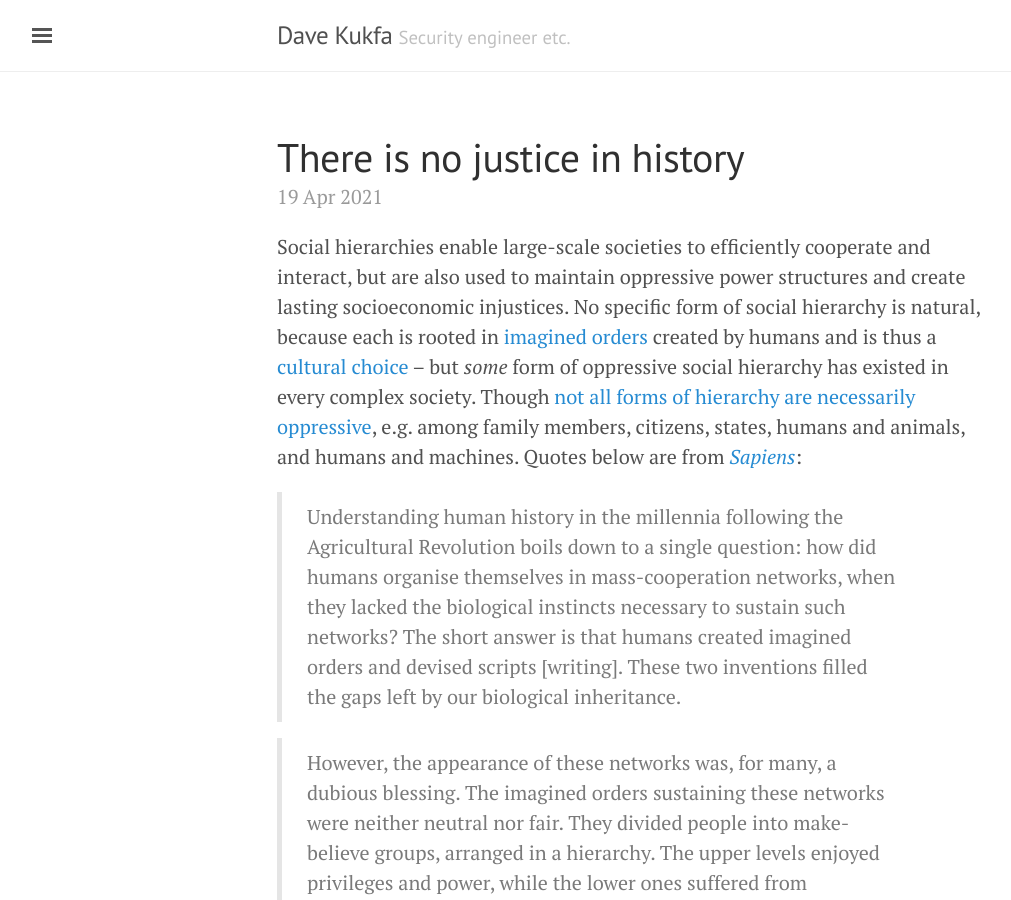
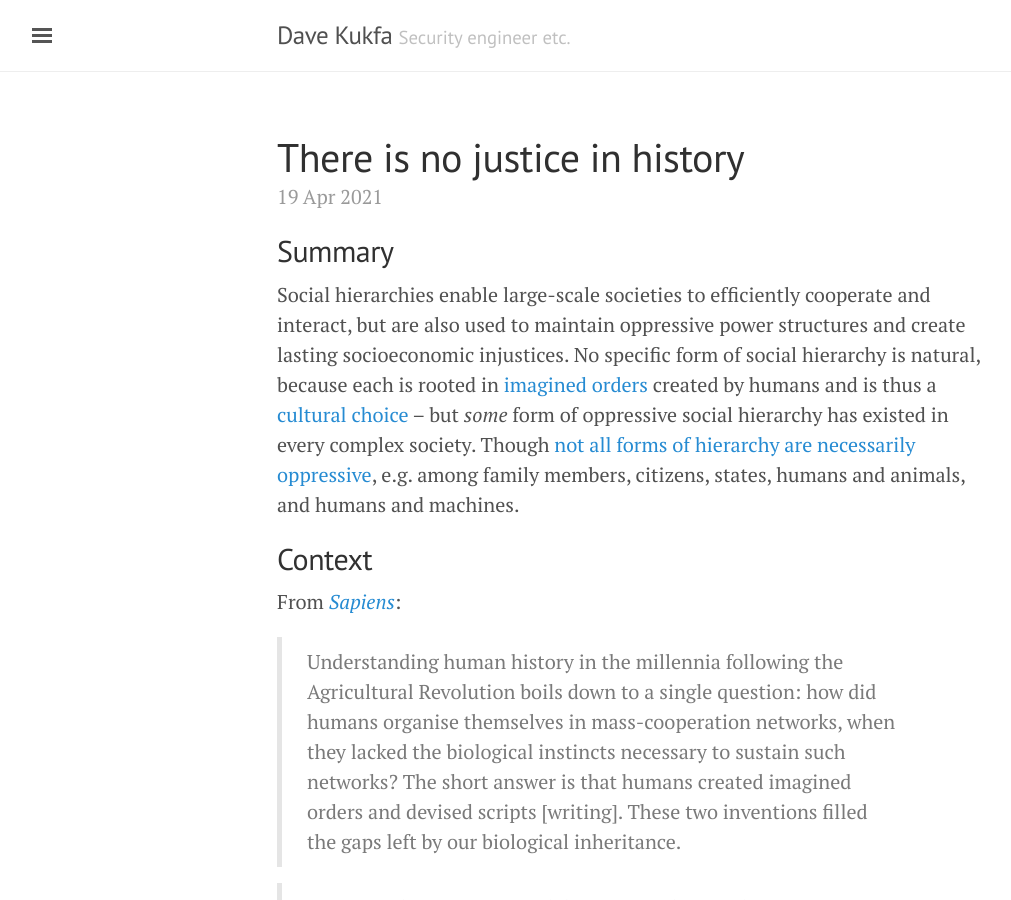
Before and after one commit to kukfa/kukfa.github.io, a Jekyll site: the page built from mental-models/_posts/2021-04-19-no-justice-in-history.md, in a window 1280 px wide and 900 px high. Shown: the whole window, without its empty margins (3-1014 px from the left). Built offline with Jekyll 4.4.1, drawn with Linux system fonts in a browser that asks for light colours; nearby versions of some CDN libraries; some of the changed text lies outside the part shown.

Commit message:
separate no justice in history into summary and context

```diff
--- a/mental-models/_posts/2021-04-19-no-justice-in-history.md
+++ b/mental-models/_posts/2021-04-19-no-justice-in-history.md
@@ -4,7 +4,13 @@
 tag: history
 ---
 
-Social hierarchies enable large-scale societies to efficiently cooperate and interact, but are also used to maintain oppressive power structures and create lasting socioeconomic injustices. No specific form of social hierarchy is natural, because each is rooted in [imagined orders]({% post_url mental-models/2021-04-17-imagined-order %}) created by humans and is thus a [cultural choice]({% post_url mental-models/2021-03-13-no-natural-way-of-life %}) -- but _some_ form of oppressive social hierarchy has existed in every complex society. Though [not all forms of hierarchy are necessarily oppressive](https://press.princeton.edu/ideas/in-defense-of-hierarchy), e.g. among family members, citizens, states, humans and animals, and humans and machines. Quotes below are from _[Sapiens](https://www.ynharari.com/book/sapiens-2/)_:
+## Summary
+
+Social hierarchies enable large-scale societies to efficiently cooperate and interact, but are also used to maintain oppressive power structures and create lasting socioeconomic injustices. No specific form of social hierarchy is natural, because each is rooted in [imagined orders]({% post_url mental-models/2021-04-17-imagined-order %}) created by humans and is thus a [cultural choice]({% post_url mental-models/2021-03-13-no-natural-way-of-life %}) -- but _some_ form of oppressive social hierarchy has existed in every complex society. Though [not all forms of hierarchy are necessarily oppressive](https://press.princeton.edu/ideas/in-defense-of-hierarchy), e.g. among family members, citizens, states, humans and animals, and humans and machines.
+
+## Context
+
+From _[Sapiens](https://www.ynharari.com/book/sapiens-2/)_:
 
 > Understanding human history in the millennia following the Agricultural Revolution boils down to a single question: how did humans organise themselves in mass-cooperation networks, when they lacked the biological instincts necessary to sustain such networks? The short answer is that humans created imagined orders and devised scripts [writing]. These two inventions filled the gaps left by our biological inheritance.
 
@@ -16,7 +22,7 @@
 
 > Most people claim that their social hierarchy is natural and just, while those of other societies are based on false and ridiculous criteria. Modern Westerners are taught to scoff at the idea of racial hierarchy. They are shocked by laws prohibiting blacks to live in white neighbourhoods, or to study in white schools, or to be treated in white hospitals. But the hierarchy of rich and poor – which mandates that rich people live in separate and more luxurious neighbourhoods, study in separate and more prestigious schools, and receive medical treatment in separate and better-equipped facilities – seems perfectly sensible to many Americans and Europeans. Yet it’s a proven fact that most rich people are rich for the simple reason that they were born into a rich family, while most poor people will remain poor throughout their lives simply because they were born into a poor family.
 
-On the origin of hierarchies:
+### On the origin of hierarchies
 
 > In most cases the hierarchy originated as the result of a set of accidental historical circumstances and was then perpetuated and refined over many generations as different groups developed vested interests in it.
 
@@ -24,13 +30,13 @@
 
 > The rulers argued that the caste system reflected an eternal cosmic reality rather than a chance historical development. Concepts of purity and impurity were essential elements in Hindu religion, and they were harnessed to buttress the social pyramid. Pious Hindus were taught that contact with members of a different caste could pollute not only them personally, but society as a whole, and should therefore be abhorred. Such ideas are hardly unique to Hindus. Throughout history, and in almost all societies, concepts of pollution and purity have played a leading role in enforcing social and political divisions and have been exploited by numerous ruling classes to maintain their privileges. ... If you want to keep any human group isolated ... the best way to do it is convince everyone that these people are a source of pollution.
 
-On their role:
+### On their role
 
 > Hierarchies serve an important function. They enable complete strangers to know how to treat one another without wasting the time and energy needed to become personally acquainted.
 
 > Unfortunately, complex human societies seem to require imagined hierarchies and unjust discrimination. Of course not all hierarchies are morally identical, and some societies suffered from more extreme types of discrimination than others, yet scholars know of no large society that has been able to dispense with discrimination altogether. Time and again people have created order in their societies by classifying the population into imagined categories, such as superiors, commoners and slaves; whites and blacks; patricians and plebeians; Brahmins and Shudras; or rich and poor. These categories have regulated relations between millions of humans by making some people legally, politically or socially superior to others.
 
-On their implications:
+### On their implications
 
 > Of course, differences in natural abilities also play a role in the formation of social distinctions. But such diversities of aptitudes and character are usually mediated through imagined hierarchies. This happens in two important ways. First and foremost, most abilities have to be nurtured and developed. Even if somebody is born with a particular talent, that talent will usually remain latent if it is not fostered, honed and exercised. Not all people get the same chance to cultivate and refine their abilities. Whether or not they have such an opportunity will usually depend on their place within their society’s imagined hierarchy.
 
```
